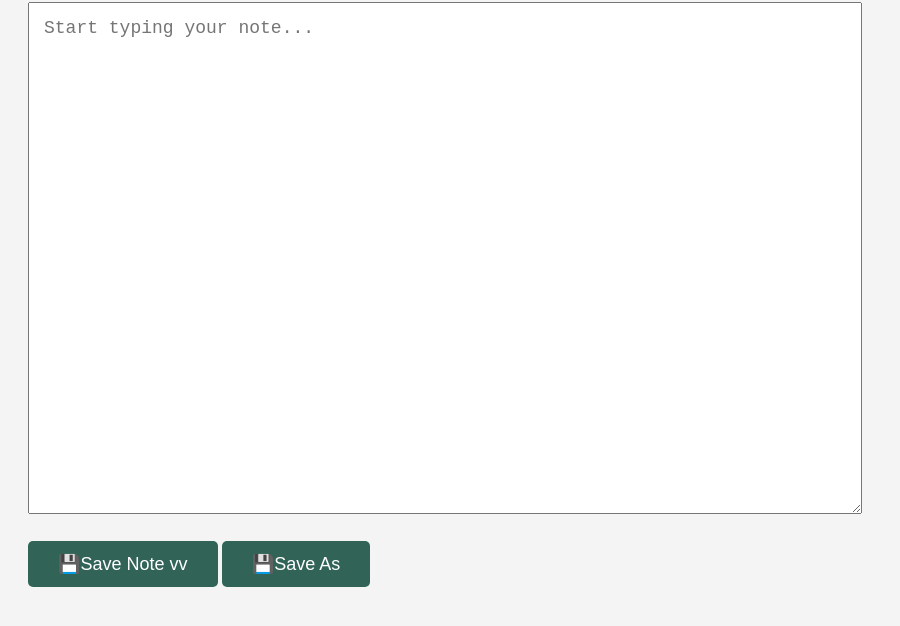
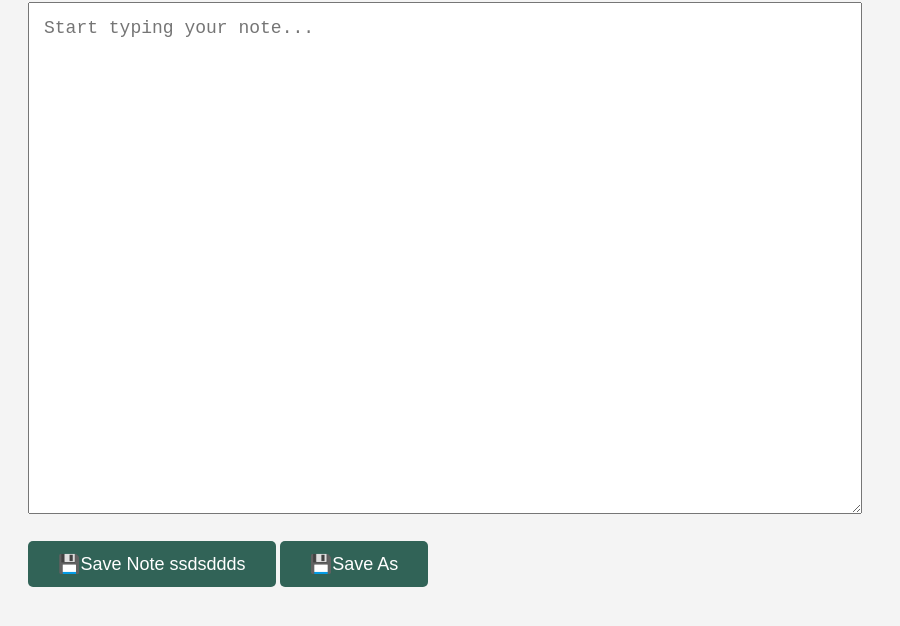
Before and after one commit to sujo651-SF/quick-note-taker, an Electron app: page index.html in a window 900 px wide. Shown: the part 112-738 px from the top of the page. Drawn offline with Linux system fonts and the light colour scheme; no server answers.

Commit message:
Changed the index.html file

```diff
--- a/index.html
+++ b/index.html
@@ -32,7 +32,7 @@
     <h1>📝SF Quick Note Taker</h1>
     <textarea id="note" placeholder="Start typing your note..."></textarea>
     <br><br>
-    <button id="save">💾Save Note vv</button>
+    <button id="save">💾Save Note ssdsddds</button>
     <button id="save-as">💾Save As</button>
 
 
--- a/package.json
+++ b/package.json
@@ -6,7 +6,7 @@
     "start": "electron ."
   },
   "devDependencies": {
-    "electron": "^40.8.4"
+    "electron": "^40.9.2"
   },
   "keywords": [],
   "author": "",
```
Also changed, not shown: 1 other file.
